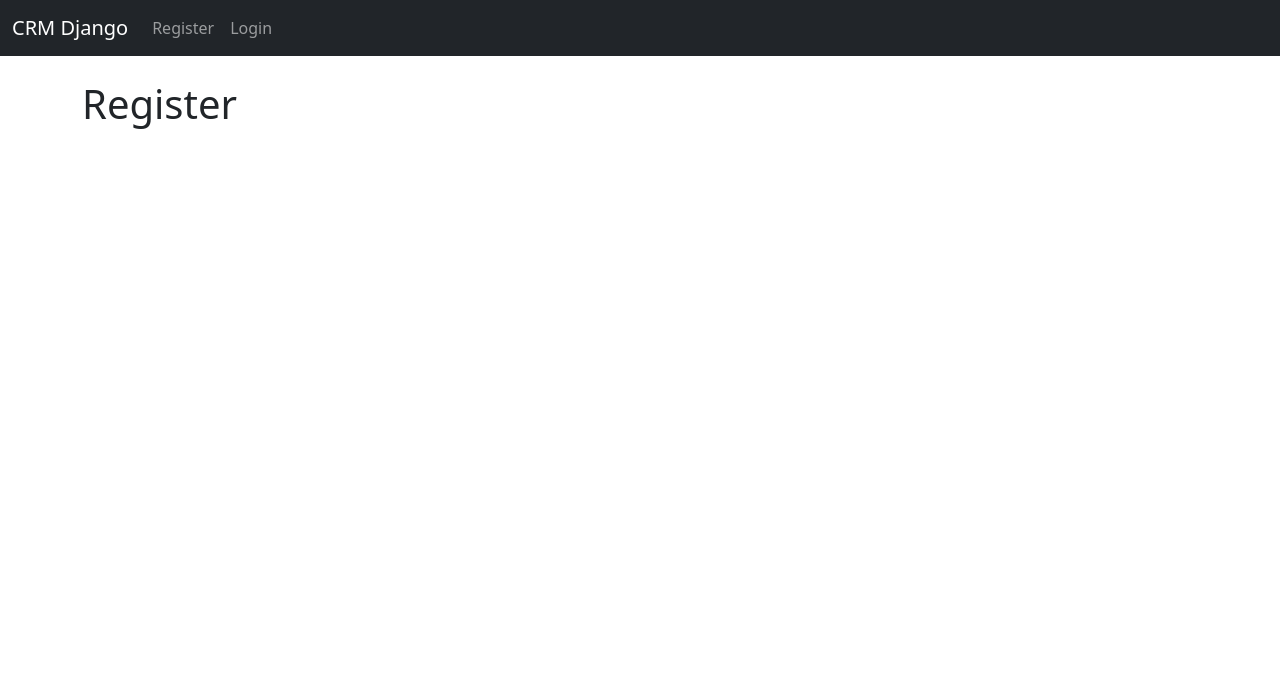
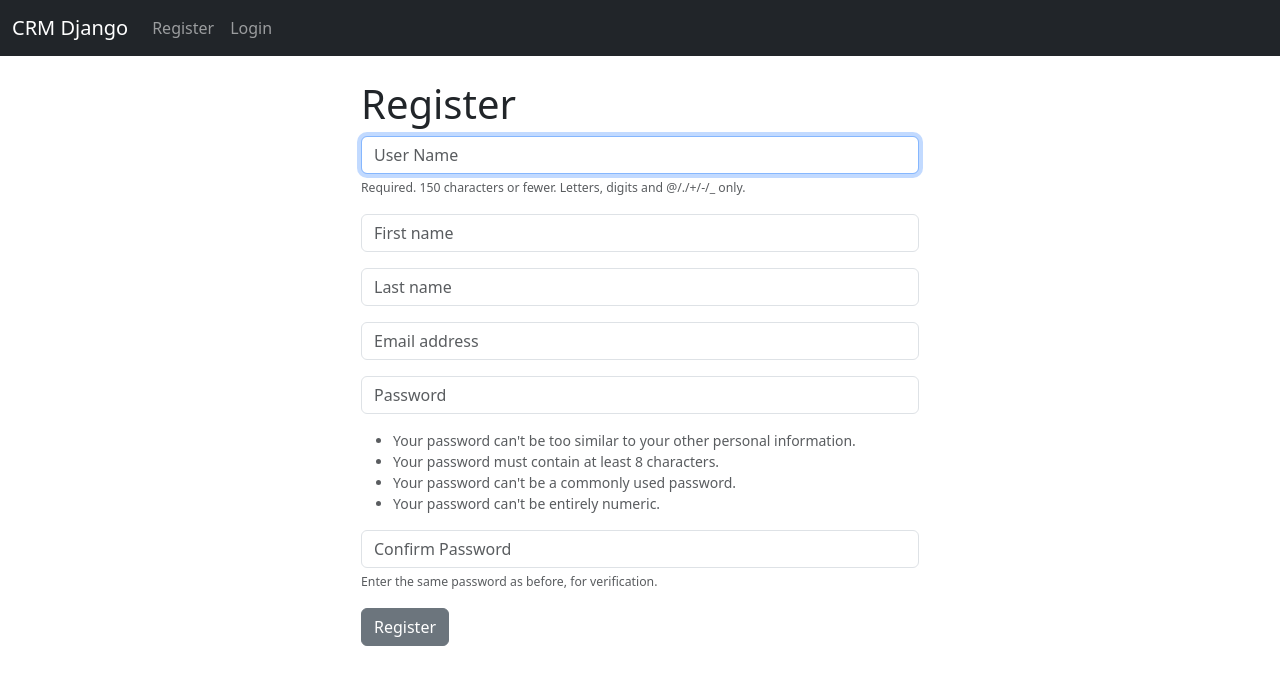
Before and after one commit to Mosschiba/djangocrmcrud, a Django app: page /register/ in a window 1280 px wide. Shown: the top 685 px of the page. Run offline with Django 4.2, Linux system fonts and the light colour scheme.

Commit message:
forms,views

```diff
--- a/crmapp/forms.py
+++ b/crmapp/forms.py
@@ -15,3 +15,21 @@ class SignUpForm(UserCreationForm):
         model = User
         fields = ('username', 'first_name', 'last_name',
                   'email', 'password1', 'password2')
+
+    def __init__(self, *args, **kwargs):
+        super(SignUpForm, self).__init__(*args, **kwargs)
+
+        self.fields['username'].widget.attrs['class'] = 'form-control'
+        self.fields['username'].widget.attrs['placeholder'] = 'User Name'
+        self.fields['username'].label = ''
+        self.fields['username'].help_text = '<span class="form-text text-muted"><small>Required. 150 characters or fewer. Letters, digits and @/./+/-/_ only.</small></span>'
+
+        self.fields['password1'].widget.attrs['class'] = 'form-control'
+        self.fields['password1'].widget.attrs['placeholder'] = 'Password'
+        self.fields['password1'].label = ''
+        self.fields['password1'].help_text = '<ul class="form-text text-muted small"><li>Your password can\'t be too similar to your other personal information.</li><li>Your password must contain at least 8 characters.</li><li>Your password can\'t be a commonly used password.</li><li>Your password can\'t be entirely numeric.</li></ul>'
+
+        self.fields['password2'].widget.attrs['class'] = 'form-control'
+        self.fields['password2'].widget.attrs['placeholder'] = 'Confirm Password'
+        self.fields['password2'].label = ''
+        self.fields['password2'].help_text = '<span class="form-text text-muted"><small>Enter the same password as before, for verification.</small></span>'
--- a/crmapp/templates/register.html
+++ b/crmapp/templates/register.html
@@ -2,6 +2,29 @@
 <!-- tab title -->
 {% block title % }Registration{% endblock title % }
 {% block body %}
+<div class="col-md-6 offset-md-3">
 
- <h1>Register</h1>
+    <h1>Register</h1>
+
+    <form action="" method="POST">
+        {% csrf_token %}
+        {% if form.errors %}
+            <div class="alert alert-warning alert-dismissible fade show" role="alert">
+                Your Form Has Errors
+            {% for field in form %}
+                {% if field.errors %}
+                    {{ field.errors }}
+                {% endif %}
+            {% endfor %}
+            <button type="button" class="btn-close" data-bs-dismiss="alert" aria-label="Close"></button>
+            </div>
+        {% endif %}
+        {{ form.as_p }}
+
+
+        <button type="submit" class="btn btn-secondary">Register</button>
+    </form>
+</div>
+
+
 {% endblock body %}
--- a/crmapp/views.py
+++ b/crmapp/views.py
@@ -1,6 +1,7 @@
 from django.shortcuts import render, redirect
 from django.contrib.auth import authenticate, login, logout
 from django.contrib import messages
+from .forms import SignUpForm
 
 
 def home(request):
@@ -29,4 +30,18 @@ def logout_user(request):
 
 
 def register_user(request):
-    return render(request, 'register.html', {})
+    if request.method == 'POST':
+        form = SignUpForm(request.POST)
+        if form.is_valid():
+            form.save()
+            # Authentificate
+            username = form.cleaned_data['username']
+            password = form.cleaned_data['password1']
+            user = authenticate(username=username, password=password)
+            login(request, user)
+            messages.success(request, 'you have succesfully registred')
+            return redirect('home')
+    else:
+        form = SignUpForm()
+        return render(request, 'register.html', {'form': form})
+    return render(request, 'register.html', {'form': form})
```
Also changed, not shown: db.sqlite3.
